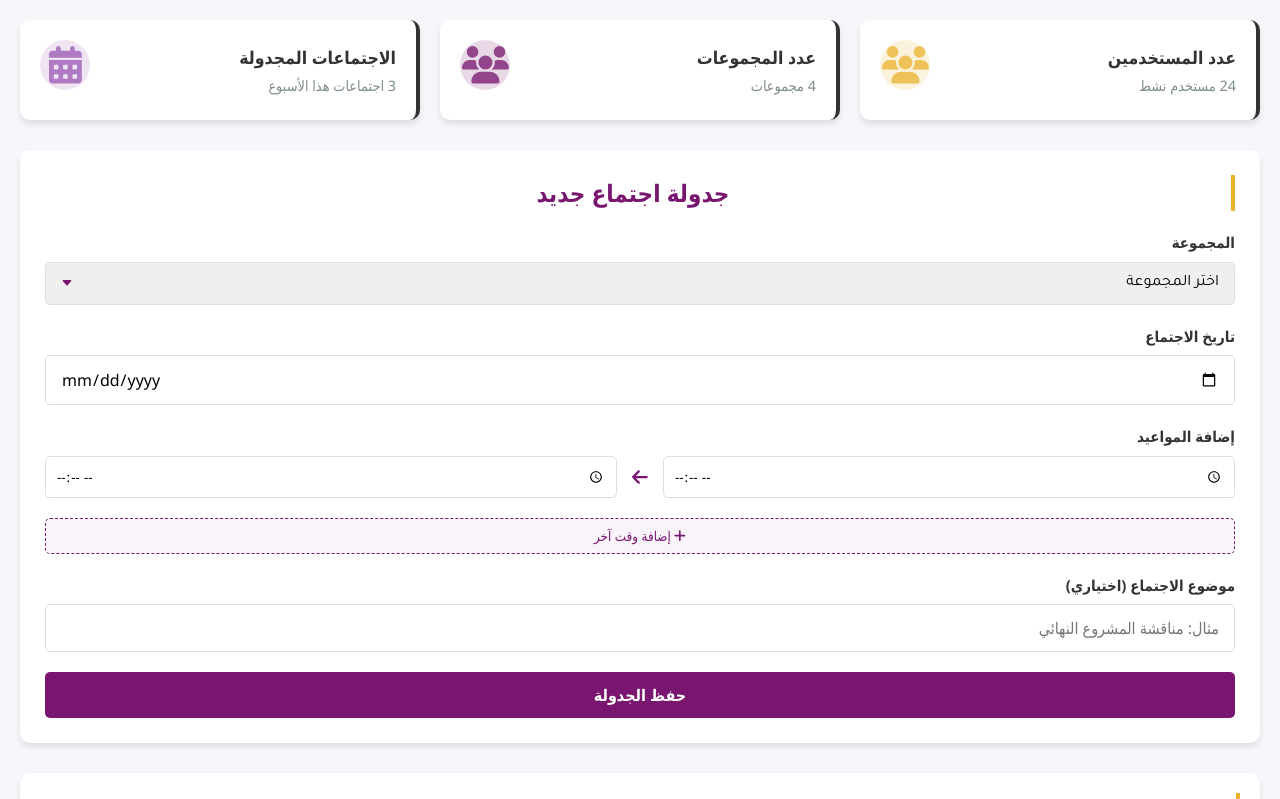
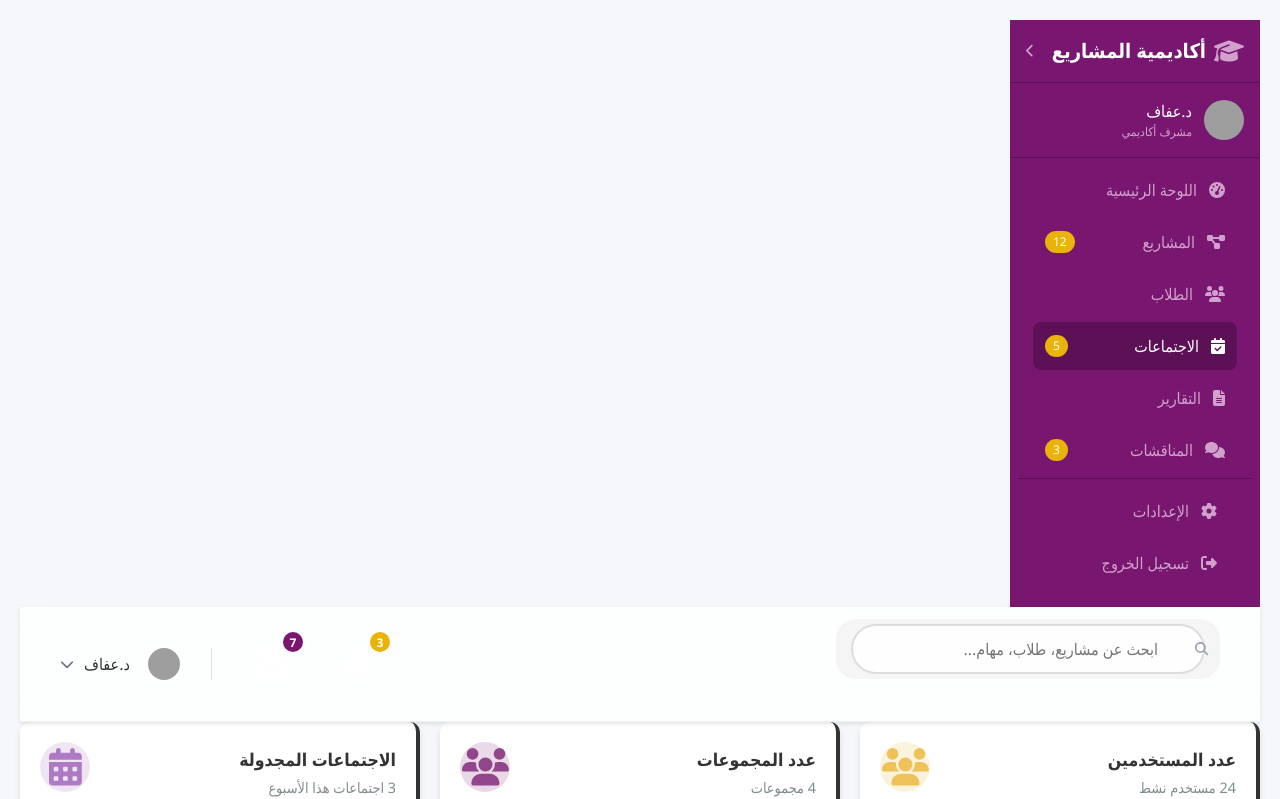
Before and after one commit to Mouazalkhawam/Apm, a React (Vite) app in the folder APM-Front/: page /scheduling-supervisors-meetings in a window 1280 px wide. Shown: the top 799 px of the page. Built offline with nearby package versions, Linux system fonts and the light colour scheme; sample sign-in values are in the browser's storage; grey boxes are pictures that could not be loaded.

Commit message:
Edit on some styles

```diff
--- a/APM-Front/src/pages/SchedulingSupervisorsMeetings.jsx
+++ b/APM-Front/src/pages/SchedulingSupervisorsMeetings.jsx
@@ -1,5 +1,6 @@
 import React, { useState } from 'react';
 import { FontAwesomeIcon } from '@fortawesome/react-fontawesome';
+import { useRef } from 'react';
 import {
   faPlus,
   faArrowLeft,
@@ -7,15 +8,29 @@ import {
   faEdit,
   faTrash,
   faUsers,
-  faCalendarAlt
+  faCalendarAlt,
+  faTachometerAlt,
+  faProjectDiagram,
+  faCalendarCheck,
+  faFileAlt,
+  faComments
 } from '@fortawesome/free-solid-svg-icons';
 import './SchedulingSupervisorsMeetings.css';
+import TopNav from "../components/TopNav/TopNav"; // تأكد من أن المسار صحيح
+import Sidebar from "../components/Sidebar/Sidebar"; // تأكد من المسار الصحيح
+
 
 const SchedulingSupervisorsMeetings = () => {
+  const [collapsed, setCollapsed] = useState(false);
+  const sidebarRef = useRef(null);
   const [timeInputs, setTimeInputs] = useState([{ start: '', end: '' }]);
   const [selectedGroup, setSelectedGroup] = useState('');
   const [meetingDate, setMeetingDate] = useState('');
   const [meetingTopic, setMeetingTopic] = useState('');
+  const toggleSidebar = () => {
+    setCollapsed(!collapsed);
+  };
+
   const [meetings, setMeetings] = useState([
     {
       id: 1,
@@ -163,6 +178,39 @@ const SchedulingSupervisorsMeetings = () => {
 
   return (
     <div className="scheduling-container">
+      <Sidebar
+        ref={sidebarRef}
+        collapsed={collapsed}
+        onToggleCollapse={toggleSidebar}
+        user={{
+          name: "د.عفاف",
+          role: "مشرف أكاديمي",
+          image: "https://randomuser.me/api/portraits/women/44.jpg"
+        }}
+        navItems={[
+          { icon: faTachometerAlt, text: "اللوحة الرئيسية" },
+          { icon: faProjectDiagram, text: "المشاريع", badge: 12 },
+          { icon: faUsers, text: "الطلاب" },
+          { icon: faCalendarCheck, text: "الاجتماعات", badge: 5, active: true },
+          { icon: faFileAlt, text: "التقارير" },
+          { icon: faComments, text: "المناقشات", badge: 3 }
+        ]}
+      />
+
+      {/* Top Navigation */}
+      <TopNav
+        user={{
+          name: "د.عفاف",
+          image: "https://randomuser.me/api/portraits/women/44.jpg"
+        }}
+        notifications={{
+          bell: 3,
+          envelope: 7
+        }}
+        searchPlaceholder="ابحث عن مشاريع، طلاب، مهام..."
+      />
+
+
       {/* Stats Cards */}
       <div className="stats-cards">
         <div className="card stat-card">
```
